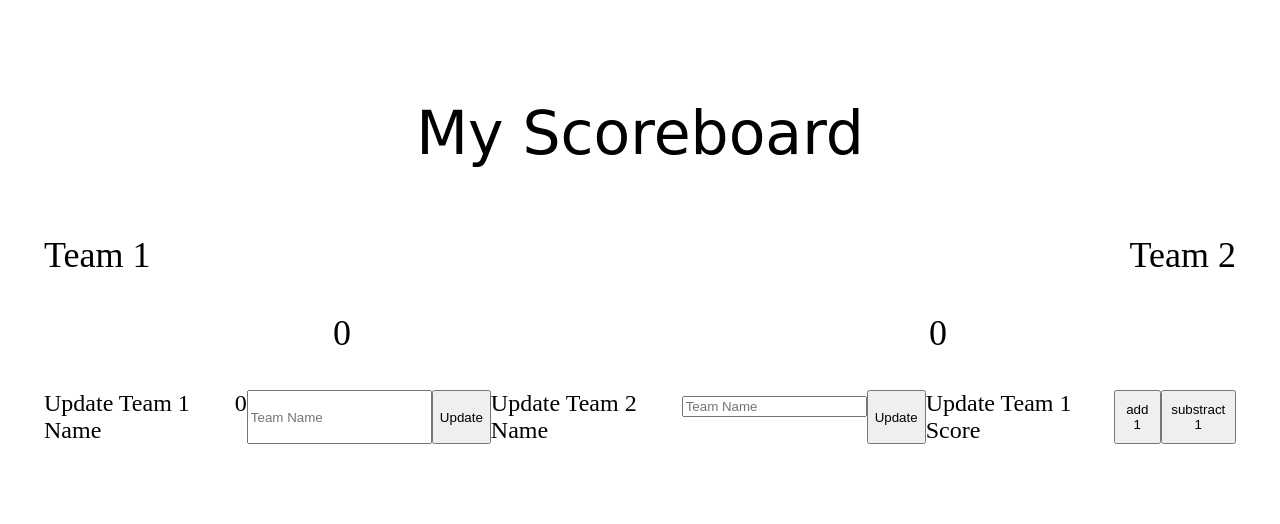
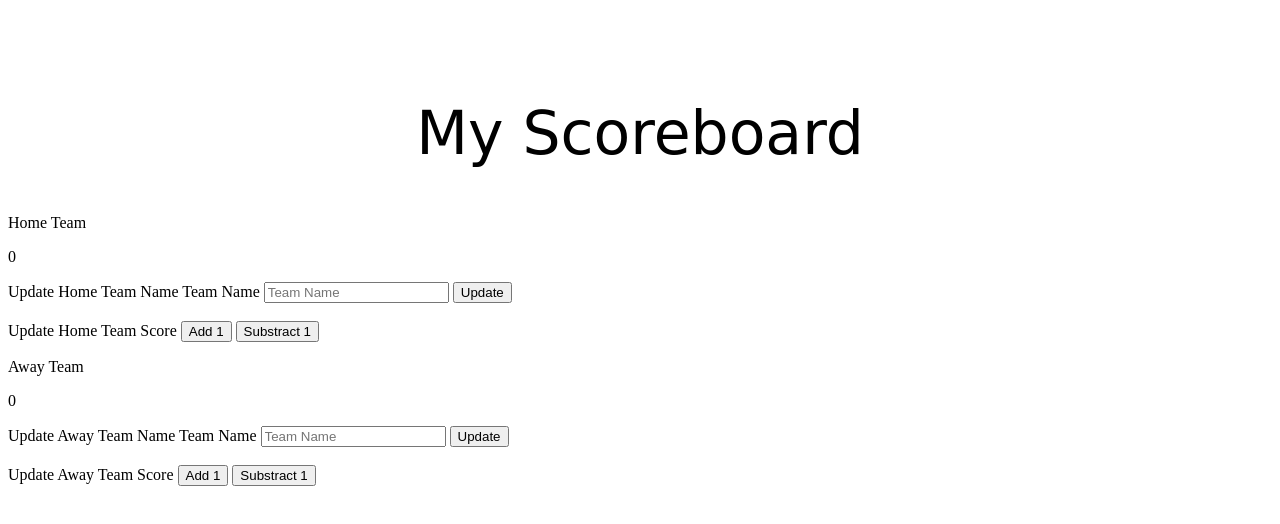
Before and after one commit to solismc/scoreboard, a website: page public/index.html in a window 1280 px wide. Drawn offline with Linux system fonts and the light colour scheme.

Commit message:
Finished HTML layout ready to begin CSS

```diff
--- a/public/index.html
+++ b/public/index.html
@@ -11,37 +11,47 @@
 <body>
 
 
-  <header class="header">My Scoreboard</header>
-  <section class="top-left-box">
-    <span>Team 1</span>
-    <span>Team 2</span>
+<header class="header">My Scoreboard</header>
+<section class="home-team">
+    <p>Home Team</p>
+  <section class="home-team-score">
+    <p class="output1"></p>
+    <p>0</p>
   </section>
-  <section class="top-right-box">
-    <span>0</span>
-    <span>0</span>
+  <section class="update-home-team-name">
+    <span>Update Home Team Name</span>
+    <span class="output1">Team Name</span>
+      <input type="text" placeholder="Team Name">
+    <button class="update-team-one-button">Update</button>
   </section>
-  <section class="lower-box-left">
+  <br>
+    <span>Update Home Team Score</span>
+    <span>
+        <button class="update-home-team-score">Add 1</button>
+        <button class="update-home-team-score">Substract 1</button>
+    </span>
+</section>
+    <section class="away-team">
+        <p>Away Team</p>
+      </section>
+      <section class="away-team-score">
+        <p class="output1"></p>
+        <p>0</p>
+      </section>
+      <section class="update-away-team-name">
+        <span>Update Away Team Name</span>
+        <span class="output1">Team Name</span>
+          <input type="text" placeholder="Team Name">
+        <button class="update-team-one-button">Update</button>
+      </section>
+      <br>
+        <span>Update Away Team Score</span>
+        <span>
+            <button class="update-home-team-score">Add 1</button>
+            <button class="update-home-team-score">Substract 1</button>
+        </span>
 
 
-    <span>Update Team 1 Name</span>
-    <span class="output1">0</span>
-      <input type="text" placeholder="Team Name">
-    </span>
-    <button class="update-team-one-button">Update</button>
-
-
-    <span>Update Team 2 Name</span>
-    <span>
-      <input id="output2" type="text" placeholder="Team Name">
-    </span>
-    <button class="update-team-two-button">Update</button>
-
-
-    <section class="lower-box-score"></section>
-    <span>Update Team 1 Score</span>
-    <button>add 1</button>
-    <button>substract 1</button>
-  </section>
 
   <script src="/main.js" charset="utf-8"></script>
 </body>
--- a/public/screen.css
+++ b/public/screen.css
@@ -13,27 +13,3 @@ html {
   padding-bottom: .5em;
 
 }
-
-.top-left-box {
-  display: flex;
-  justify-content: center;
-  justify-content: space-between;
-  margin: 1em;
-  font-size: 36px;
-}
-
-.top-right-box {
-  display: flex;
-  justify-content: center;
-  justify-content: space-around;
-  margin: 1em;
-  font-size: 36px;
-}
-
-.lower-box-left {
-  display: flex;
-  justify-content: flex-start;
-  flex-direction: row
-  justify-content: space-around;
-  margin: 1.5em;
-  font-size: 24px
```
